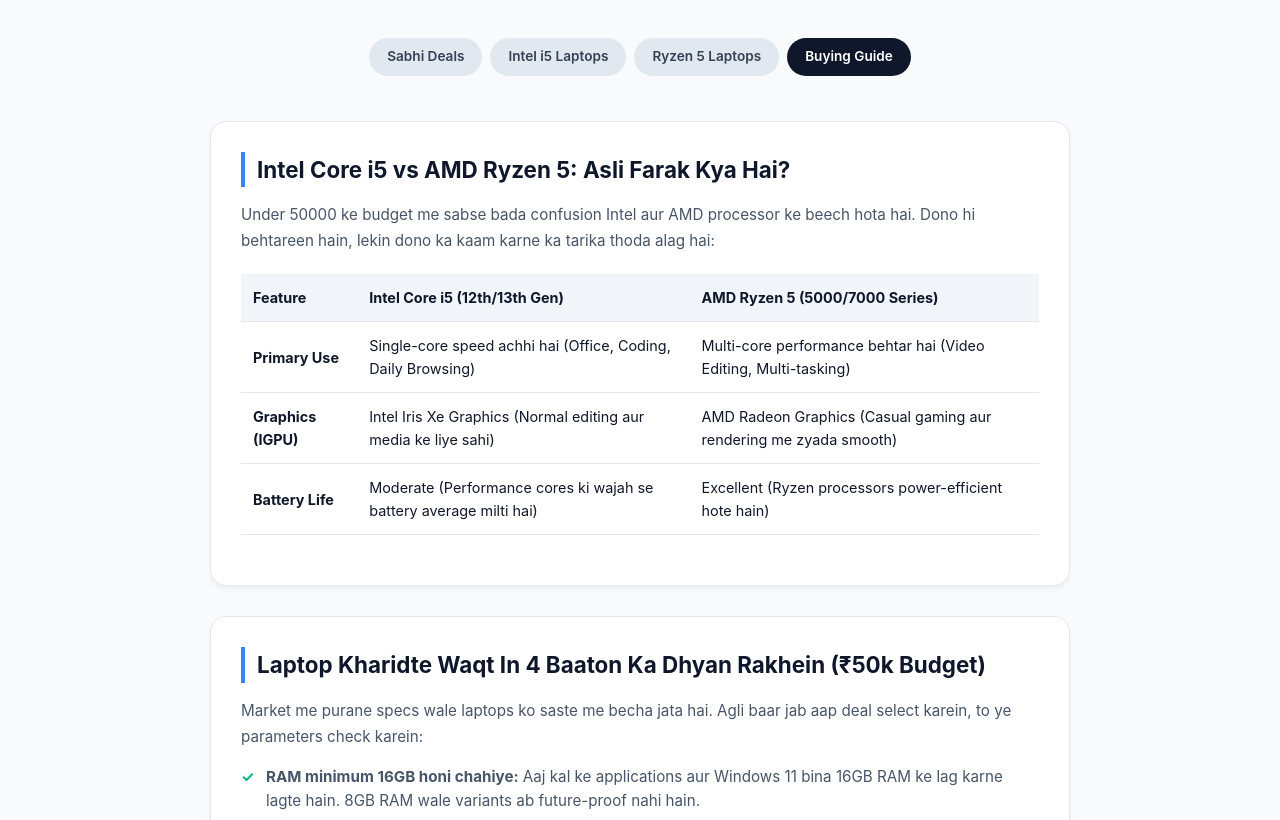
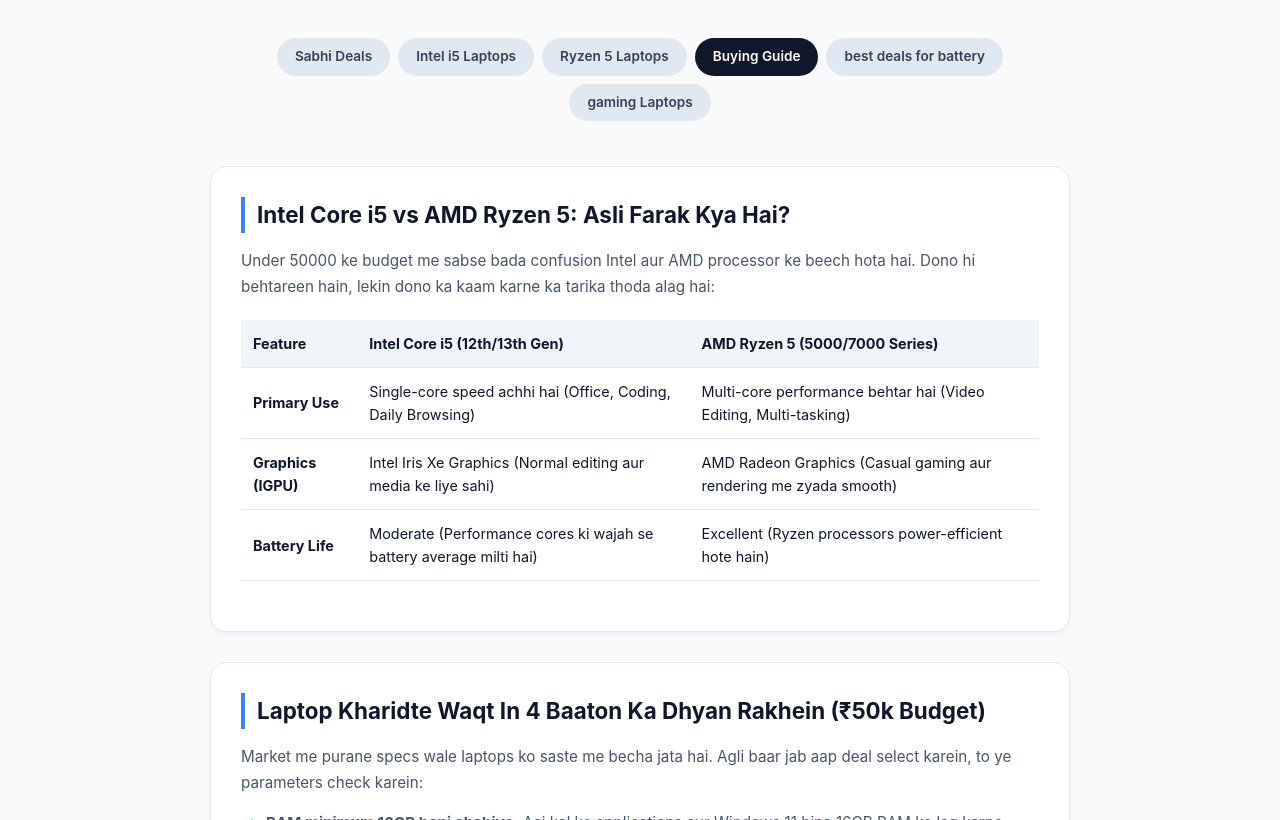
Before and after one commit to Suhana943/AI-ASSTACE, a plain HTML site: page advice.html in a window 1280 px wide. Shown: the part 280-1100 px from the top of the page. Drawn offline with Linux system fonts and the light colour scheme.

Commit message:
This change the 1web page

```diff
--- a/advice.html
+++ b/advice.html
@@ -227,7 +227,8 @@
             <a href="intel.html" class="filter-btn">Intel i5 Laptops</a>
             <a href="ryzen.html" class="filter-btn">Ryzen 5 Laptops</a>
             <a href="advice.html" class="filter-btn active">Buying Guide</a>
-        </div>
+        <a href="battery.html" class="filter-btn">best deals for battery</a>
+            <a href="gaming.html" class="filter-btn">gaming Laptops</a>        </div>
     </section>
 
     <!-- Professional Article Container -->
```
